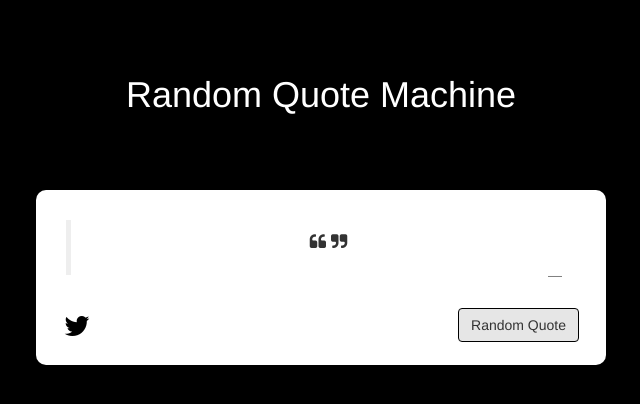
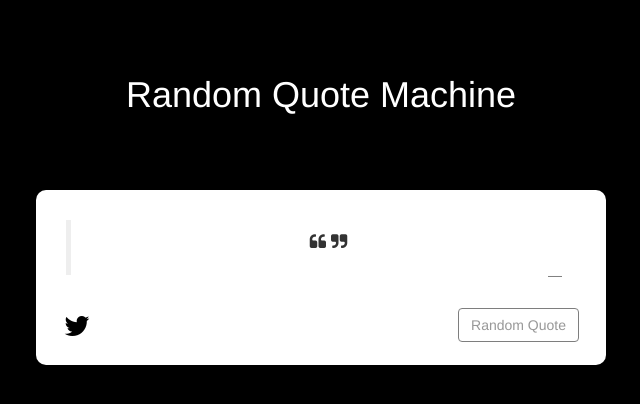
Before and after one commit to robgoyal/FreeCodeCamp, a plain HTML site: page FrontEndDevCert/IntermediateProjects/RandomQuoteMachine/random-quote-machine/index.html in a window 1280 px wide. In both pictures the pointer is over the button "Random Quote". Shown: the whole page, without its empty margins (319-959 px from the left). Drawn offline with nearby package versions, Linux system fonts and the light colour scheme; files that its build step writes are made by us from their sources; no server answers; files whose address does not match are found by name.

Commit message:
Added opacity on button hover

```diff
--- a/FrontEndDevCert/IntermediateProjects/RandomQuoteMachine/random-quote-machine/resources/css/style.css
+++ b/FrontEndDevCert/IntermediateProjects/RandomQuoteMachine/random-quote-machine/resources/css/style.css
@@ -54,10 +54,19 @@ blockquote {
     border-color: black;
 }
 
+#btn-random-quote:hover {
+    background-color: white;
+    opacity:0.5;
+}
+
 #twitter-share-button {
     color: black;
     margin-top: 10px;
     margin-left: 15px;
+}
+
+#twitter-share-button:hover {
+    opacity:0.5;
 }
 
 #buttons {
```
